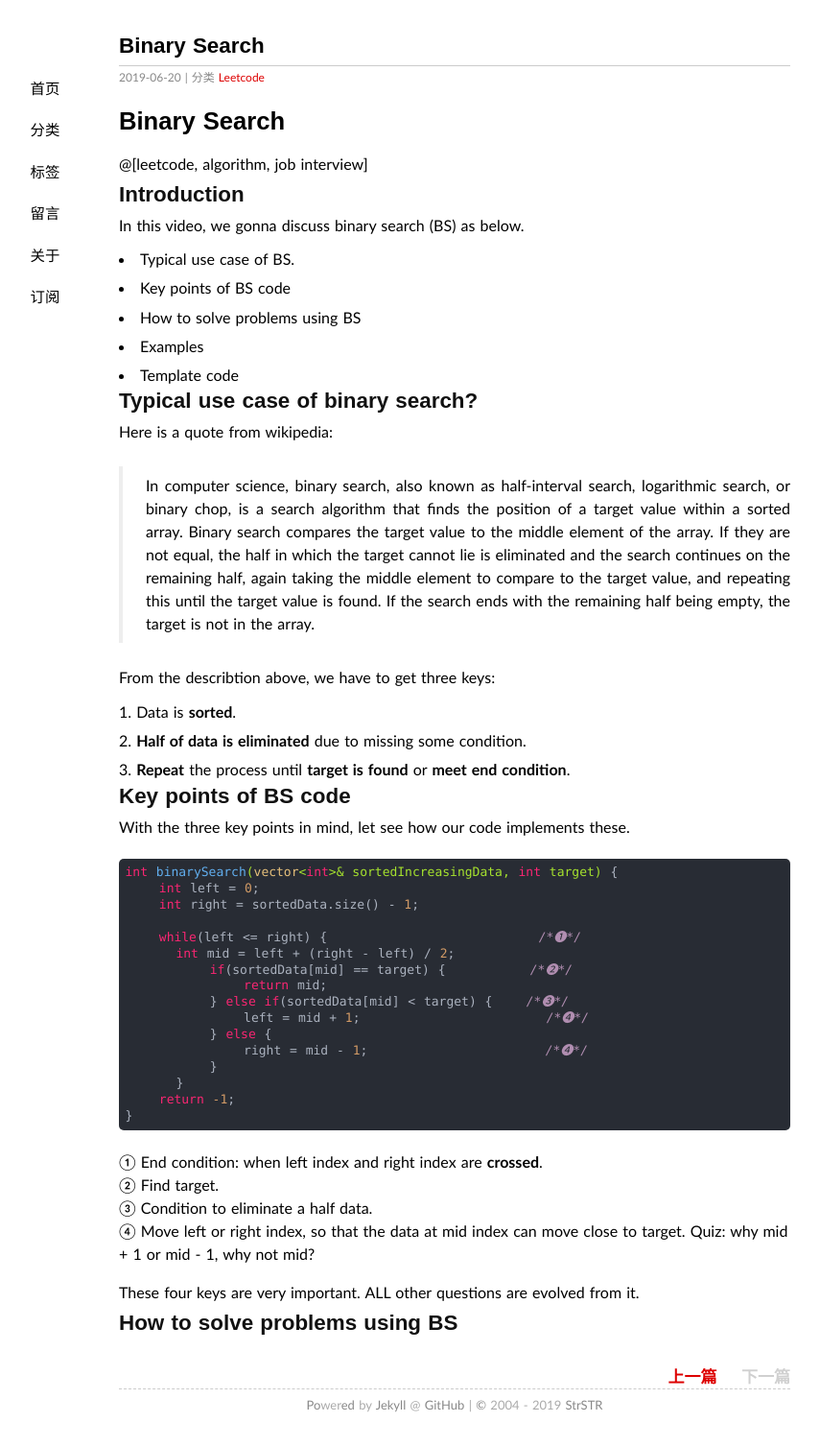
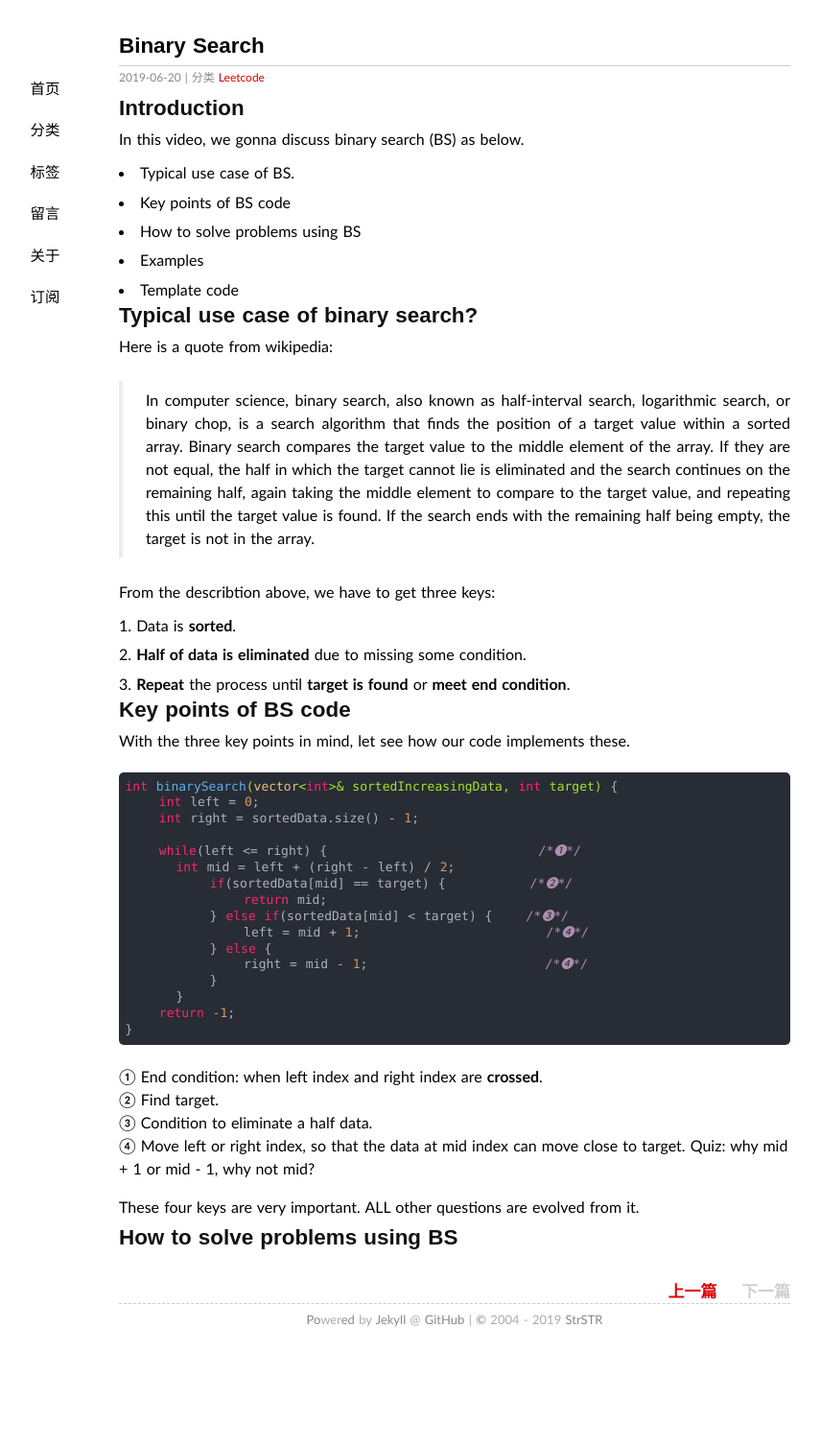
Before and after one commit to goingeast/goingeast.github.io, a Jekyll site: the page built from _posts/2019-06-20-Binary-Search.md, in a window 1280 px wide. Shown: the whole page at 96% size, without its empty margins (166-1021 px from the left). Built offline with Jekyll 4.4.1, drawn with Linux system fonts in a browser that asks for light colours; our own code applies the rules of GitHub Pages for plain Markdown files; after the commit the page ends 1418 px from its top, so only the background shows below that.

Commit message:
Update 2019-06-20-Binary-Search.md

```diff
--- a/_posts/2019-06-20-Binary-Search.md
+++ b/_posts/2019-06-20-Binary-Search.md
@@ -2,8 +2,6 @@
 categories: Leetcode
 ---
 
-# Binary Search
-@[leetcode, algorithm, job interview]
 ## Introduction
 In this video, we gonna discuss binary search (BS) as below.
 - Typical use case of BS.
```
